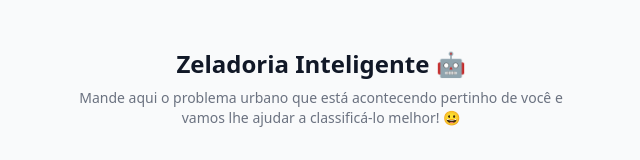
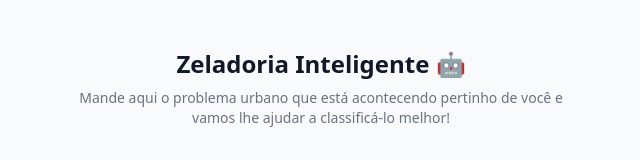
Before and after one commit to lgustavosoftwareengineer/zeladoria-inteligente, a Next.js app in the folder apps/web/: page / in a window 1280 px wide. Shown: the top 160 px of the page, without its empty margins (319-959 px from the left). Built offline with nearby package versions, Linux system fonts and the light colour scheme; no server answers.

Commit message:
fix: remove emoji from urban problem assistance message for clarity

```diff
--- a/apps/web/src/app/page.tsx
+++ b/apps/web/src/app/page.tsx
@@ -10,7 +10,7 @@ export default function Home() {
           </h1>
           <p className="mt-2 text-sm text-gray-500">
             Mande aqui o problema urbano que está acontecendo pertinho de você e
-            vamos lhe ajudar a classificá-lo melhor! 😀
+            vamos lhe ajudar a classificá-lo melhor!
           </p>
         </div>
 
```
